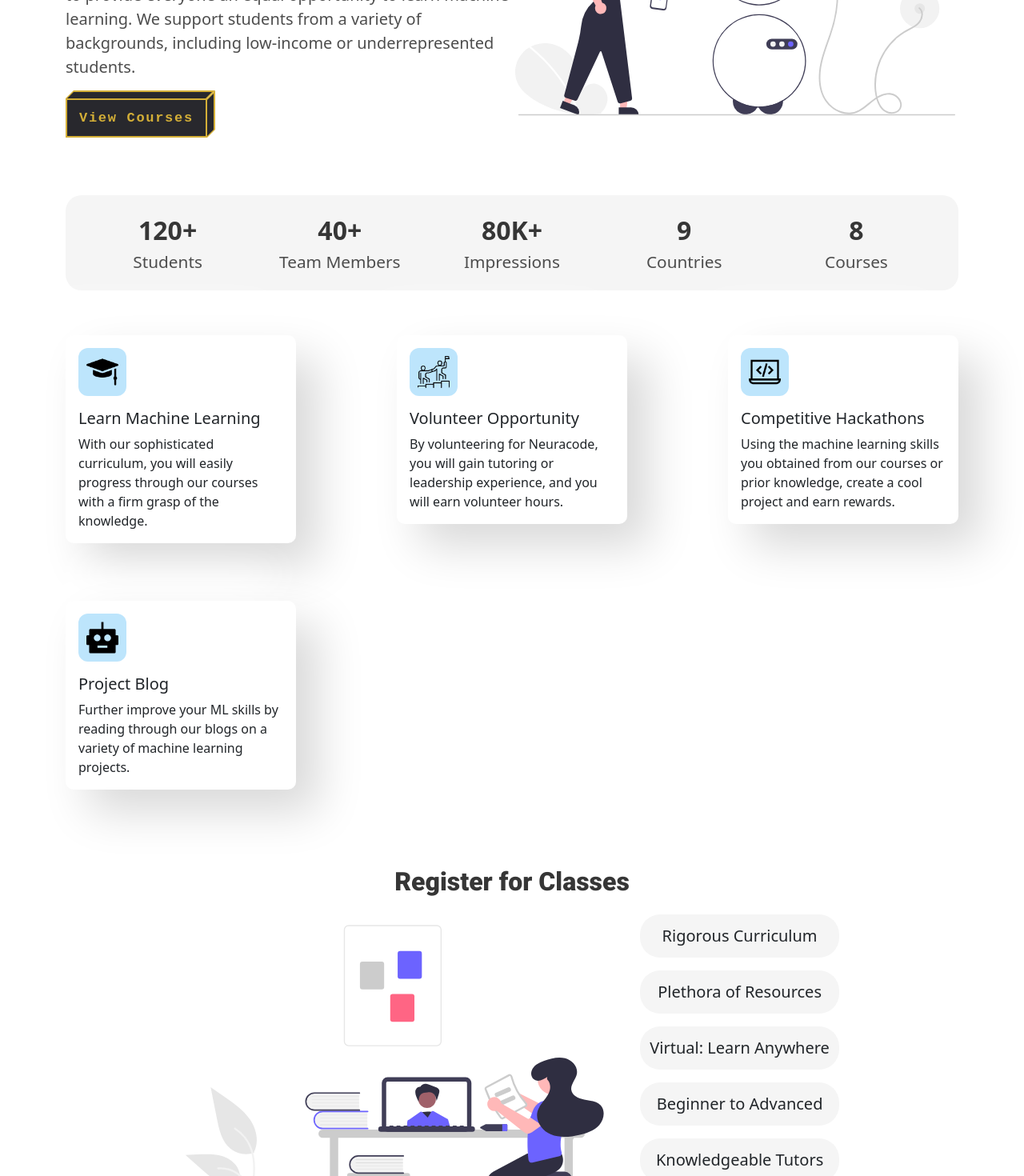
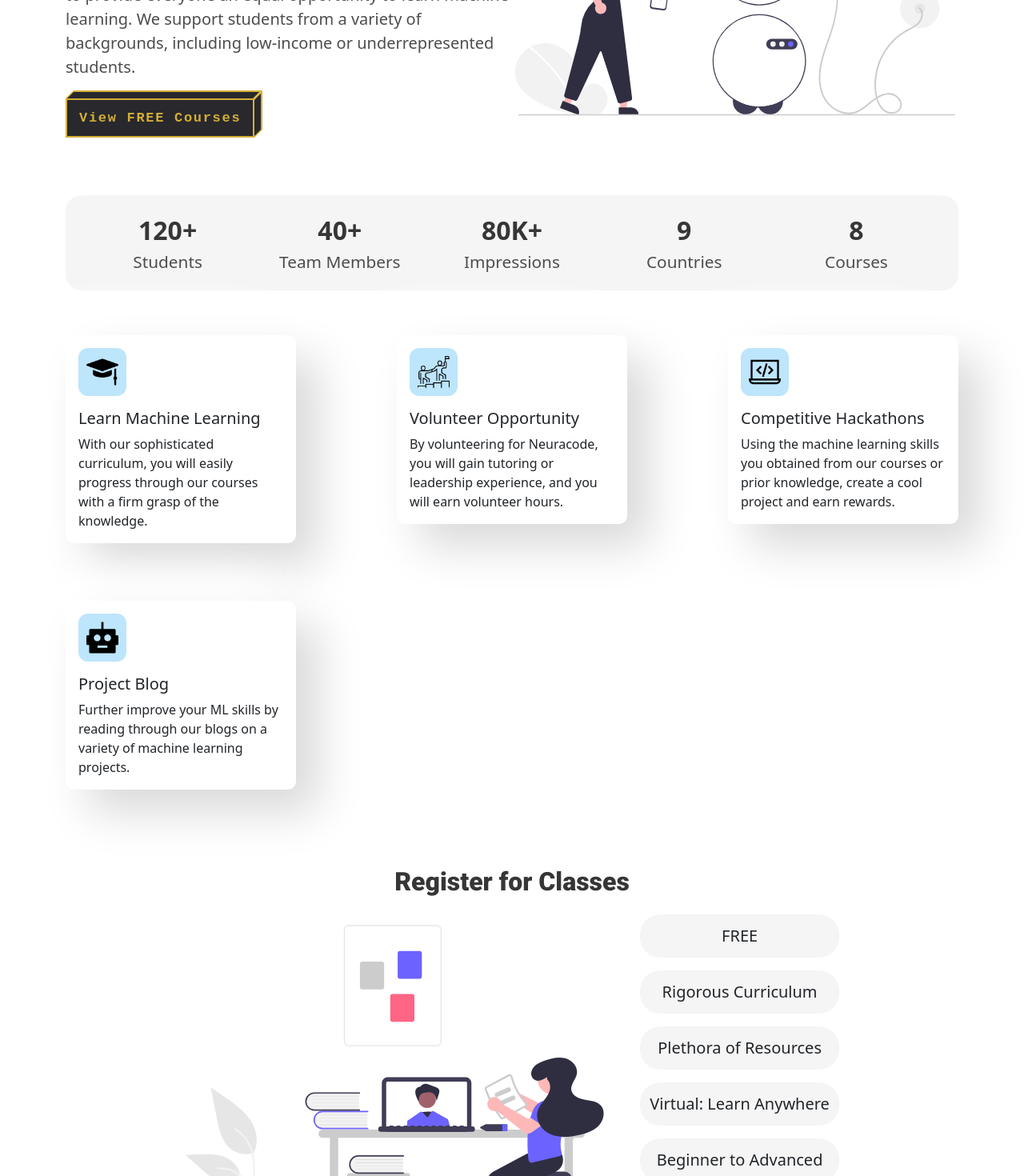
Before and after one commit to Neuracode/website, a Next.js app: page / in a window 1280 px wide. Shown: the part 420-1890 px from the top of the page at 80% size. Built offline with nearby package versions, Linux system fonts and the light colour scheme.

Commit message:
Emphasize free

```diff
--- a/pages/courses/index.tsx
+++ b/pages/courses/index.tsx
@@ -8,7 +8,7 @@ import Head from 'next/head';
 const Courses: React.FC = ({}) => {
     const whyUsList = [
         {
-            name: 'Virtual Lessons',
+            name: 'FREE Virtual Lessons',
             logo: '/course_icons/zoom.png',
         },
         {
--- a/pages/index.tsx
+++ b/pages/index.tsx
@@ -136,7 +136,7 @@ const Home: NextPage = () => {
                                 data-aos-delay='200'
                             >
                                 <div className={styles.viewCoursesBtn}>
-                                    <ThreeDButton text='View Courses' />
+                                    <ThreeDButton text='View FREE Courses' />
                                 </div>
                             </div>
                         </Link>
@@ -294,6 +294,9 @@ const Home: NextPage = () => {
                             data-aos-once='true'
                         >
                             <div className={styles.infoBox}>
+                                FREE
+                            </div>
+                            <div className={styles.infoBox}>
                                 Rigorous Curriculum
                             </div>
                             <div className={styles.infoBox}>
@@ -304,9 +307,6 @@ const Home: NextPage = () => {
                             </div>
                             <div className={styles.infoBox}>
                                 Beginner to Advanced
-                            </div>
-                            <div className={styles.infoBox}>
-                                Knowledgeable Tutors
                             </div>
 
                             <a
```
